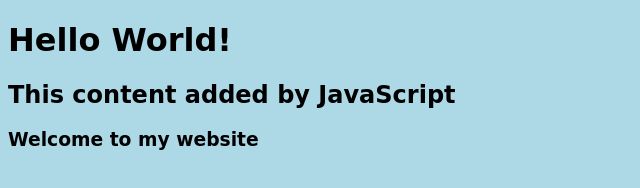
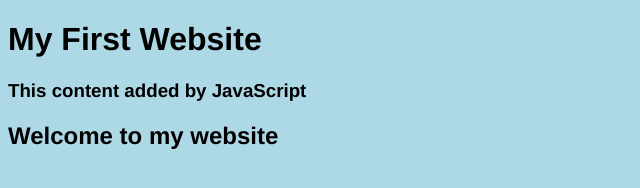
Before and after one commit to LouieGomez-hub/Gomez-personal-website, a plain HTML site: page index.html in a window 1280 px wide. Shown: the whole page, without its empty margins (0-640 px from the left). Drawn offline with Linux system fonts and the light colour scheme.

Commit message:
add script.js, connect to index.html

```diff
--- a/index.html
+++ b/index.html
@@ -5,7 +5,7 @@
         <title>Gomez Personal Website</title>
     </head>
     <body>
-        <h1>Hello World!</h1>
+        <h1>My First Website</h1>
         <script src="script.js"></script>
     </body>
 </html>
--- a/script.js
+++ b/script.js
@@ -1,7 +1,7 @@
+const h3 = document.createElement("h3");
+h3.textContent = "This content added by JavaScript";
+document.querySelector("body").appendChild(h3);
+
 const h2 = document.createElement("h2");
-h2.textContent = "This content added by JavaScript";
+h2.textContent = "Welcome to my website";
 document.querySelector("body").appendChild(h2);
-
-const h3 = document.createElement("h3");
-h3.textContent = "Welcome to my website";
-document.querySelector("body").appendChild(h3);
--- a/style.css
+++ b/style.css
@@ -1,4 +1,4 @@
 body {
     background: lightblue;
-    font-family: cursive;
+    font-family:'Franklin Gothic Medium', 'Arial Narrow', Arial, sans-serif
 }
```
